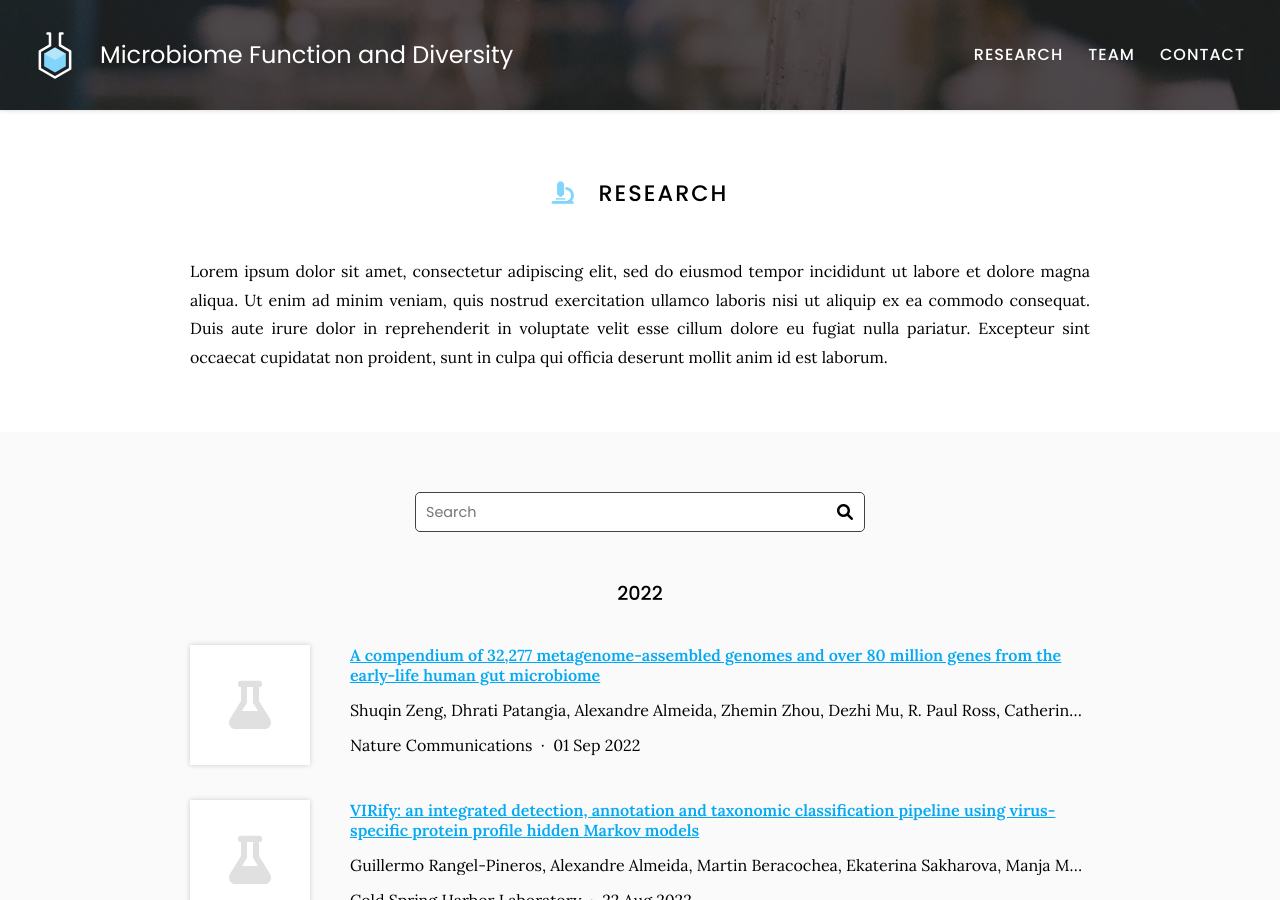
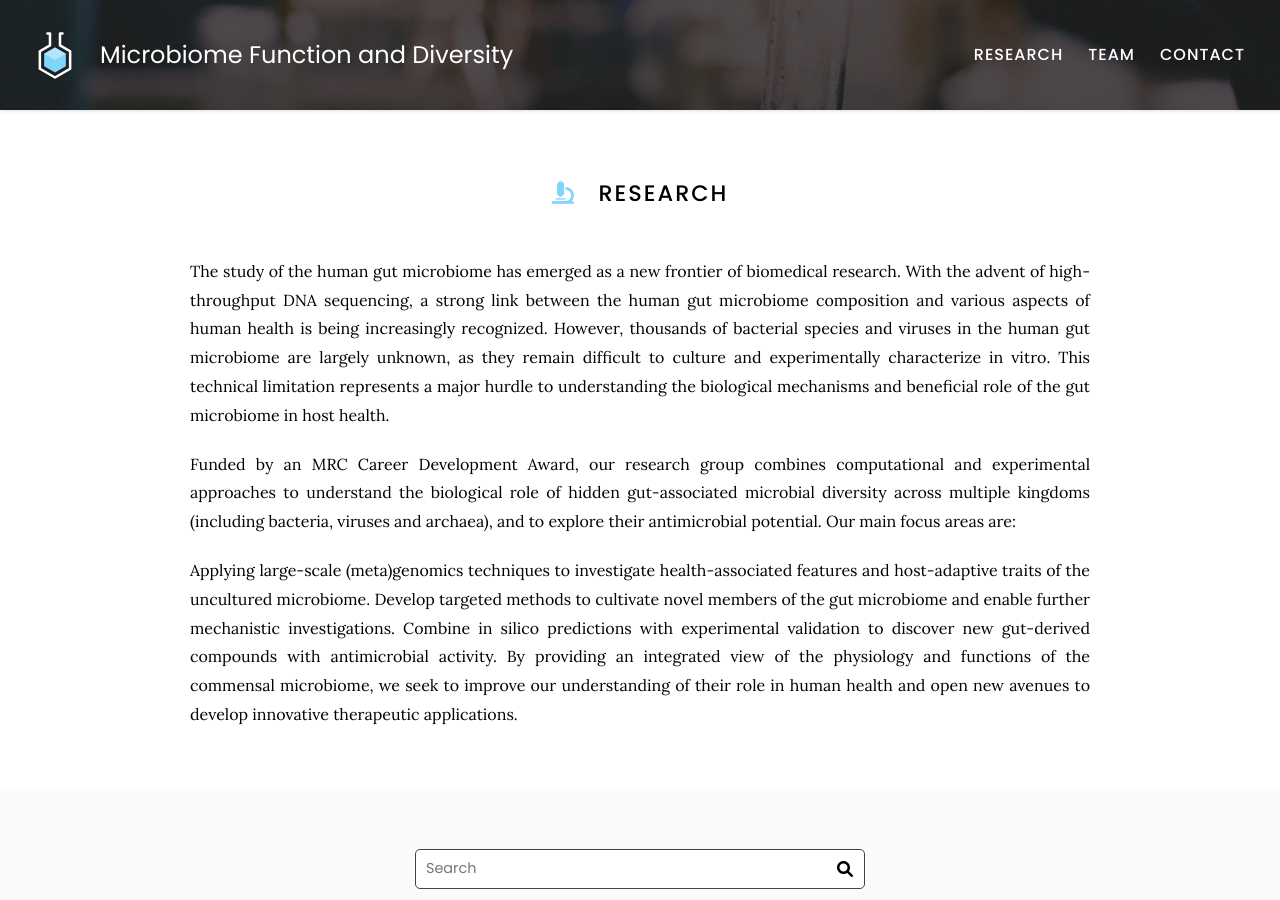
Before and after one commit to microfundiv-lab/microfundiv-lab.github.io, a Jekyll site: the page built from research/index.md, in a window 1280 px wide and 900 px high. Built offline with Jekyll 4.4.1, drawn with Linux system fonts in a browser that asks for light colours.

Commit message:
Update configs

```diff
--- a/research/index.md
+++ b/research/index.md
@@ -7,10 +7,15 @@ nav:
 
 # <i class="fas fa-microscope"></i>Research
 
-Lorem ipsum dolor sit amet, consectetur adipiscing elit, sed do eiusmod tempor incididunt ut labore et dolore magna aliqua.
-Ut enim ad minim veniam, quis nostrud exercitation ullamco laboris nisi ut aliquip ex ea commodo consequat.
-Duis aute irure dolor in reprehenderit in voluptate velit esse cillum dolore eu fugiat nulla pariatur.
-Excepteur sint occaecat cupidatat non proident, sunt in culpa qui officia deserunt mollit anim id est laborum.
+The study of the human gut microbiome has emerged as a new frontier of biomedical research. With the advent of high-throughput DNA sequencing, a strong link between the human gut microbiome composition and various aspects of human health is being increasingly recognized. However, thousands of bacterial species and viruses in the human gut microbiome are largely unknown, as they remain difficult to culture and experimentally characterize in vitro. This technical limitation represents a major hurdle to understanding the biological mechanisms and beneficial role of the gut microbiome in host health.
+
+Funded by an MRC Career Development Award, our research group combines computational and experimental approaches to understand the biological role of hidden gut-associated microbial diversity across multiple kingdoms (including bacteria, viruses and archaea), and to explore their antimicrobial potential.
+Our main focus areas are:
+
+Applying large-scale (meta)genomics techniques to investigate health-associated features and host-adaptive traits of the uncultured microbiome.
+Develop targeted methods to cultivate novel members of the gut microbiome and enable further mechanistic investigations.
+Combine in silico predictions with experimental validation to discover new gut-derived compounds with antimicrobial activity.
+By providing an integrated view of the physiology and functions of the commensal microbiome, we seek to improve our understanding of their role in human health and open new avenues to develop innovative therapeutic applications.
 
 {% include section.html %}
 
```
